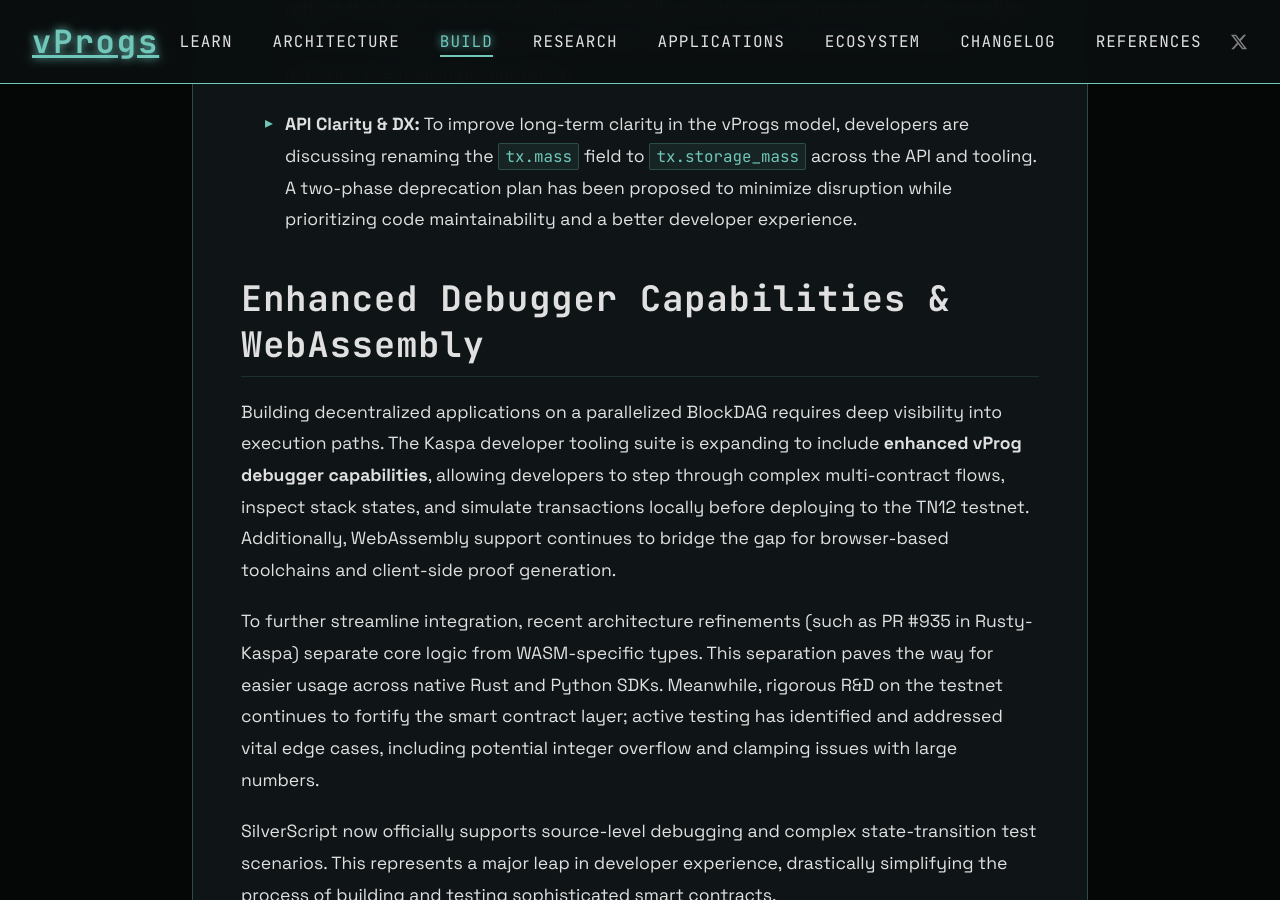
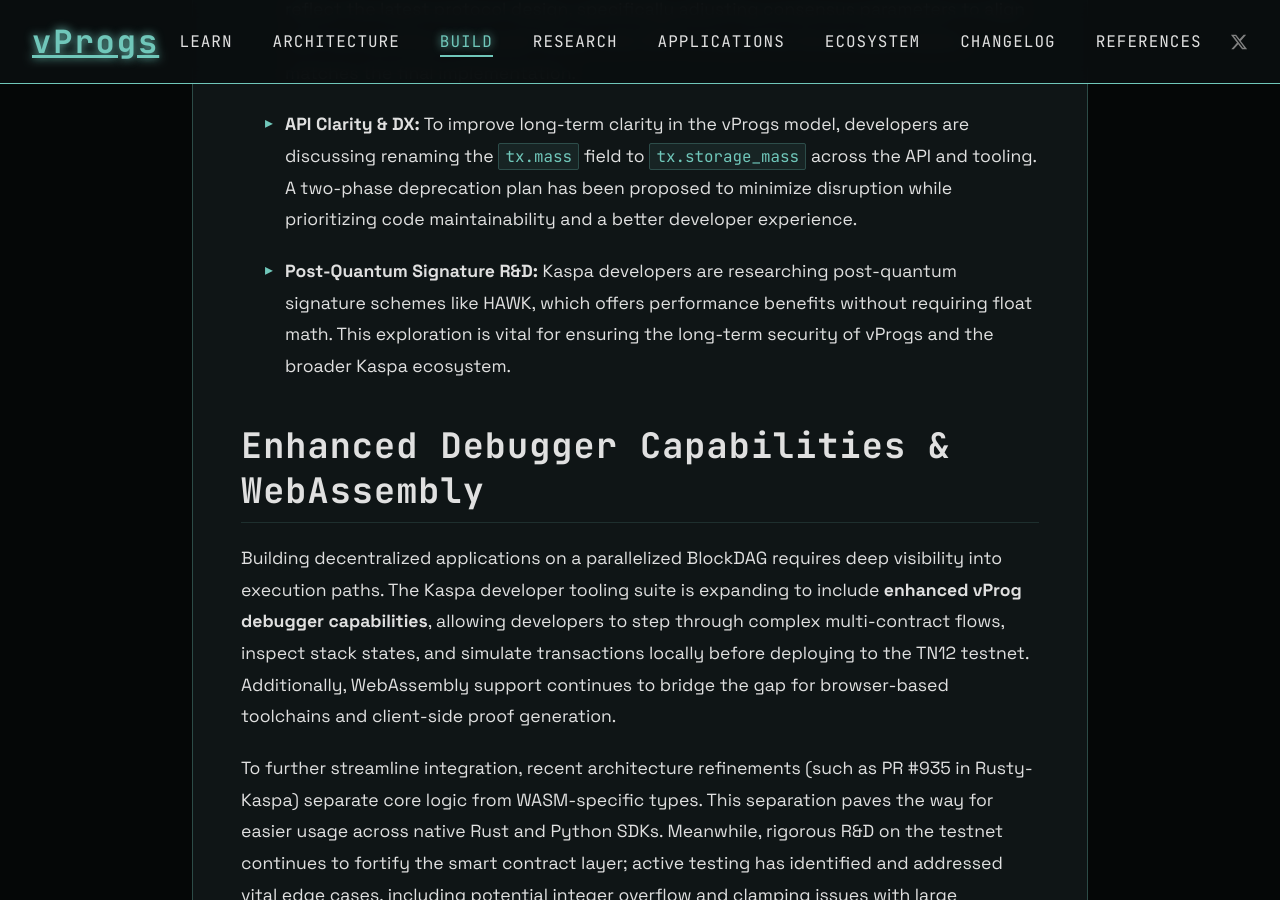
Before and after one commit to creative-inference/vprogs.xyz, a Jekyll site: the page built from build/developer-tools-overview.md, in a window 1280 px wide and 900 px high, scrolled down 3707 px. Built offline with Jekyll 4.4.1, drawn with Linux system fonts in a browser that asks for light colours.

Commit message:
Add post-quantum signature R&D to opcode refinement [auto]

```diff
--- a/build/developer-tools-overview.md
+++ b/build/developer-tools-overview.md
@@ -86,6 +86,10 @@
 
 
 *   **API Clarity & DX:** To improve long-term clarity in the vProgs model, developers are discussing renaming the `tx.mass` field to `tx.storage_mass` across the API and tooling. A two-phase deprecation plan has been proposed to minimize disruption while prioritizing code maintainability and a better developer experience.
+
+
+
+*   **Post-Quantum Signature R&D:** Kaspa developers are researching post-quantum signature schemes like HAWK, which offers performance benefits without requiring float math. This exploration is vital for ensuring the long-term security of vProgs and the broader Kaspa ecosystem.
 
 ## Enhanced Debugger Capabilities & WebAssembly
 
```
